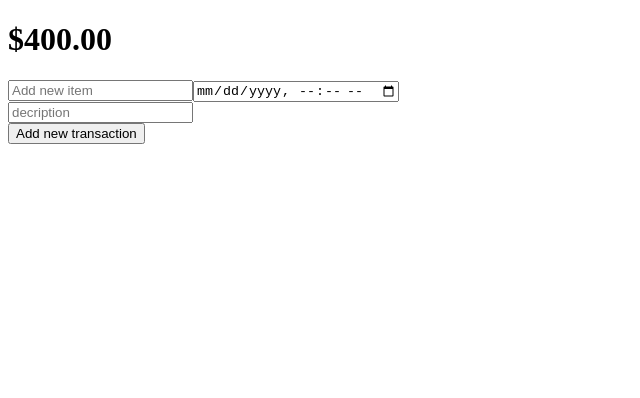
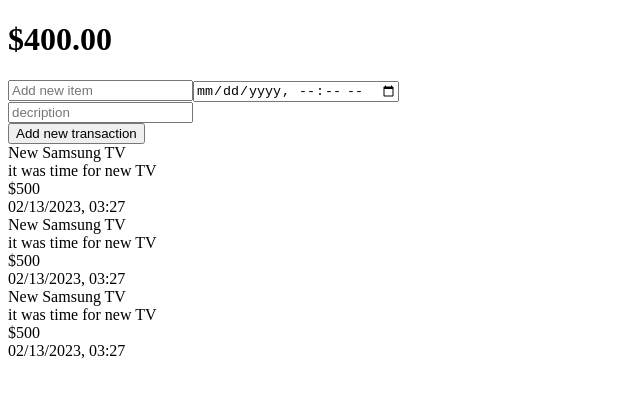
Before and after one commit to alameen-alli/money-tracker, a React (Create React App) app: page / in a window 1280 px wide. Shown: the top 398 px of the page, without its empty margins (0-640 px from the left). Built offline with nearby package versions, Linux system fonts and the light colour scheme.

Commit message:
html setup

```diff
--- a/src/App.js
+++ b/src/App.js
@@ -2,6 +2,7 @@
 function App() {
   return (
     <div className="App">
+      <main>
       <h1>$400.00</h1>
       <form>
         <div className="basic">
@@ -13,6 +14,39 @@
         </div>
         <button type="submit">Add new transaction</button>
       </form>
+      <div className="transactions">
+        <div className="transaction">
+          <div className="left">
+            <div className="name">New Samsung TV</div>
+            <div className="description">it was time for new TV</div>
+          </div>
+          <div className="right">
+            <div className="price">$500</div>
+            <div className="datetime">02/13/2023, 03:27</div>
+          </div>
+        </div>
+        <div className="transaction">
+          <div className="left">
+            <div className="name">New Samsung TV</div>
+            <div className="description">it was time for new TV</div>
+          </div>
+          <div className="right">
+            <div className="price">$500</div>
+            <div className="datetime">02/13/2023, 03:27</div>
+          </div>
+        </div>
+        <div className="transaction">
+          <div className="left">
+            <div className="name">New Samsung TV</div>
+            <div className="description">it was time for new TV</div>
+          </div>
+          <div className="right">
+            <div className="price">$500</div>
+            <div className="datetime">02/13/2023, 03:27</div>
+          </div>
+        </div>
+      </div>
+      </main>
     </div>
   );
 }
```
